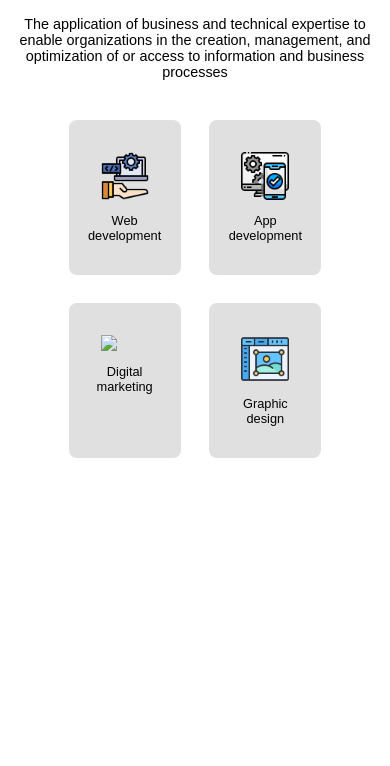
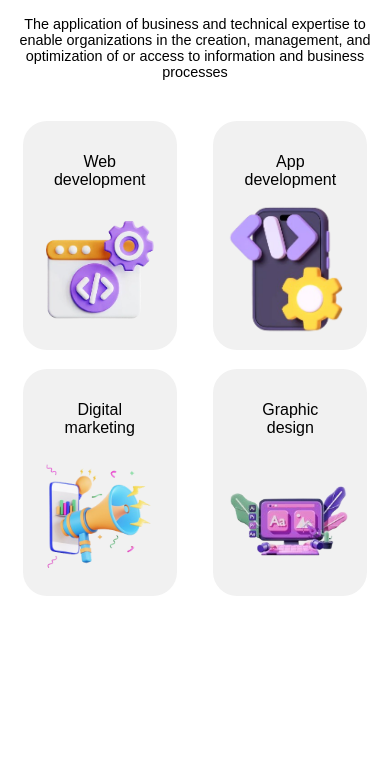
Before and after one commit to Hruthik001/IT-services, a plain HTML site: page index.html in a window 390 px wide. Shown: the part 78-844 px from the top of the page. Drawn offline with Linux system fonts and the light colour scheme.

Commit message:
Add files via upload

```diff
--- a/index.html
+++ b/index.html
@@ -13,29 +13,29 @@
     <div class="hero_main">
         <div class="hero_main_1 a">
             <a class="hero_main_tag" href="#">
-                <img src="images/digital-services.png" >
                 <p>Web development</p>
+                <img src="images/Screenshot_2024-05-09_204646-removebg-preview.png" >
             </a>
         </div>
 
         <div class="hero_main_1 b">
             <a class="hero_main_tag" href="#">
-                <img src="images/app-development.png">
                 <p>App development</p>
+                <img src="images/Screenshot_2024-05-09_204856-removebg-preview.png">
             </a>
         </div>
 
         <div class="hero_main_1 d">
             <a class="hero_main_tag" href="#">
-                <img src="images/marketing.png">
                 <p>Digital marketing</p>
+                <img src="images/Screenshot_2024-05-09_205112-removebg-preview.png">
             </a>
         </div>
 
         <div class="hero_main_1 d">
             <a class="hero_main_tag" href="#">
-                <img src="images/graphic-design.png">
-                <p>Graphic design</p>
+                <p class="Graphic">Graphic design</p>
+                <img src="images/Screenshot_2024-05-09_205310-removebg-preview.png">
             </a>
         </div>
     </div>
--- a/style.css
+++ b/style.css
@@ -1,5 +1,6 @@
 *{
     margin: 0;
+    padding: 0;
     font-family: Arial, Helvetica, sans-serif;
     font-weight: 300;
 }
@@ -8,16 +9,18 @@
     font-size: 3.2rem;
     text-align: center;
     margin-top: 2.9rem;
+    font-weight: 550;
 }
 
 .it_para{
     text-align: center;
     margin: 4rem;
+    font-weight: 400;
 }
 
 img{
-    height: auto;
-    width: 4.9rem;
+    height: 8rem;
+    width: auto;
 }
 
 .hero_main{
@@ -31,13 +34,14 @@ img{
 
 .hero_main_1{
     padding: 1.4rem;
-    border-radius: 0.5rem;
+    border-radius: 1.5rem;
     width: calc(25% - 10%);
-    background-color:  rgb(224, 224, 224);
+    background-color:  #f1f1f1;
 }
 
 p{
     margin-top: 0.8rem;
+    margin: 1rem;
 }
 
 .hero_main_tag{
@@ -65,31 +69,33 @@ p{
 
     .it_para{
         font-size: 0.9rem;
-        margin: 1px;
+        margin: 1.9px;
         margin-bottom: 2rem;
     }
 
     .hero_main{
         flex-wrap: wrap;
         gap: 0.8rem;
-        margin: 0.2rem;
-
+        margin: 0.1rem;
+        gap: calc(50% - 11rem);
     }
 
     .hero_main_1 {
-        margin: 0.5rem;
-        padding: 1.7rem;
-        padding-top: 1rem;
-        padding-bottom: 1rem;
+        margin: 0.6rem;
+        padding: 3rem;
+        padding-top: 0;
+        padding-bottom: 0;
         gap: 0;
+        border-radius: 1.5rem;
     }
 
     img {
-        width: 3rem;
+        width: 8rem;
         height: auto;
     }
 
     p{
-        font-size: 0.8rem;
+        font-size: 1rem;
+        font-weight: 300;
     }
 }
```
Also changed, not shown: images/Screenshot_2024-05-09_204646-removebg-preview.png (added), images/Screenshot_2024-05-09_204856-removebg-preview.png (added), images/Screenshot_2024-05-09_205112-removebg-preview.png (added), images/Screenshot_2024-05-09_205310-removebg-preview.png (added).
